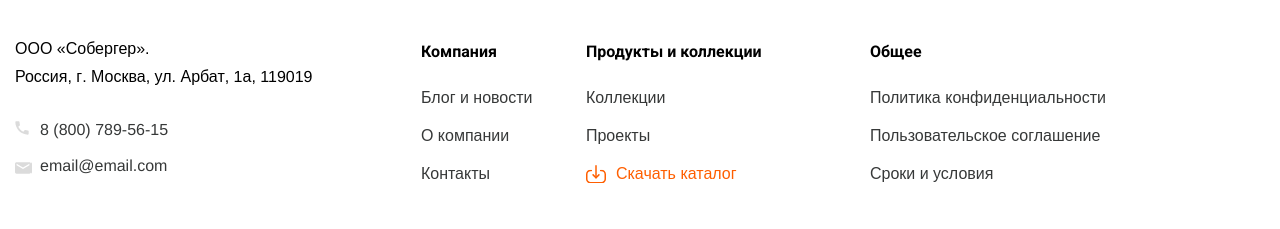
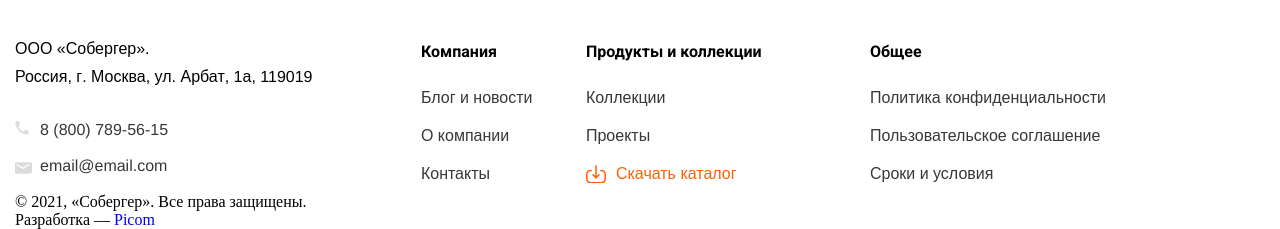
Before and after one commit to miron18rus/miron18rus-picom, a website: page app/index.html in a window 1280 px wide. Shown: the part 2763-2992 px from the top of the page. Before the commit the page ends 2956 px from the top, so only its background shows below. Drawn offline with nearby package versions, Linux system fonts and the light colour scheme; files whose address does not match are found by name.

Commit message:
footer is done

```diff
--- a/app/index.html
+++ b/app/index.html
@@ -251,6 +251,10 @@
           </ul>
         </div>
       </div>
+      <div class="footer__double">
+        <p class="footer__double-rights">© 2021, «Собергер». Все права защищены.</p>
+        <p class="footer__double-development">Разработка — <a class="footer__double-development--link" href="#">Picom</a></p>
+      </div>
     </div>
   </footer>
   </div>
```
